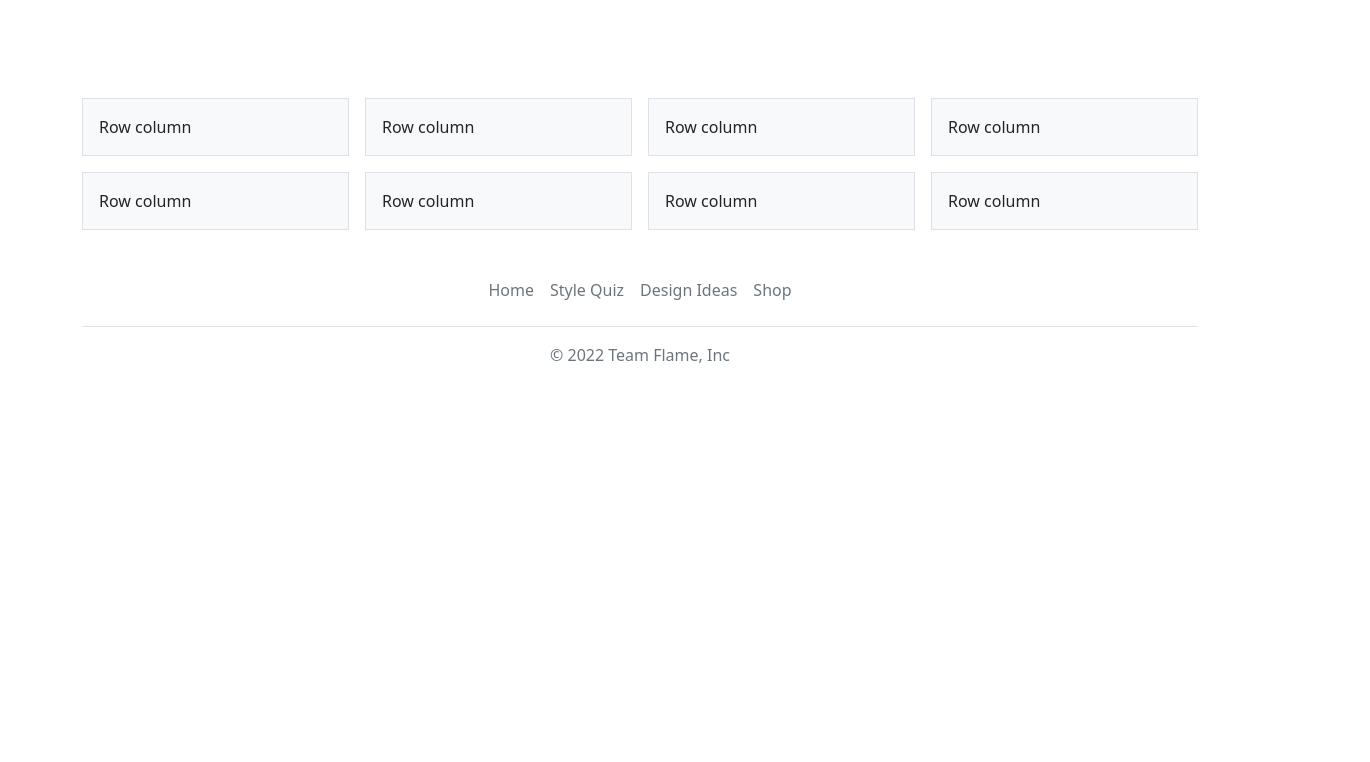
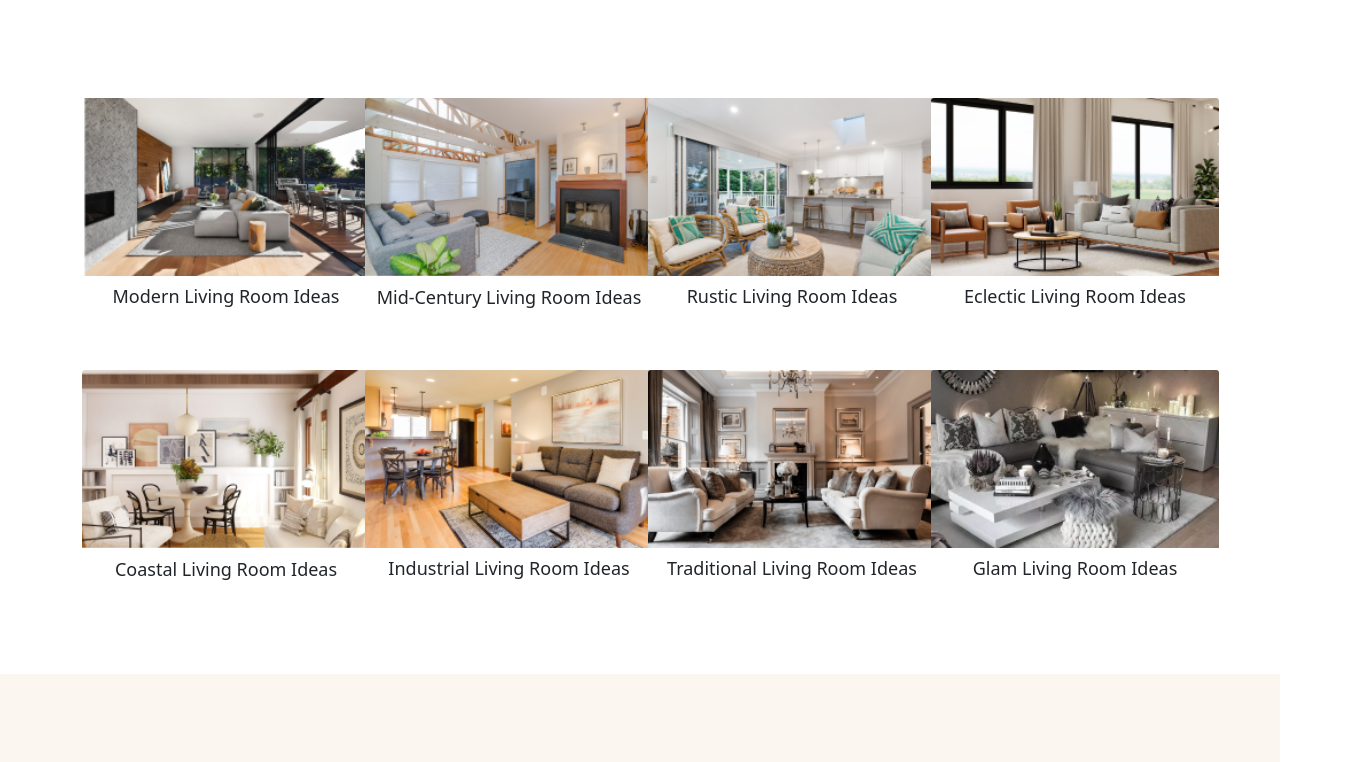
Before and after one commit to PhucDoan00/interior-web, a Next.js app: page /rooms/livingroom in a window 1280 px wide. Shown: the part 418-1180 px from the top of the page, 1370 px wide, since content can reach past the window. Before the commit the page ends 817 px from the top, so only its background shows below. Built offline with nearby package versions, Linux system fonts and the light colour scheme; grey boxes are pictures that could not be loaded.

Commit message:
Design Ideas Living Room

```diff
--- a/pages/rooms/livingroom.js
+++ b/pages/rooms/livingroom.js
@@ -1,4 +1,5 @@
 /* eslint-disable @next/next/no-img-element */
+import CardSlider from '../../components/cardSlider'
 import Footer from '../../components/footer'
 import Layout from '../../components/layout'
 import Topbar from '../../components/topbar'
@@ -12,32 +13,116 @@ export default function LivingRoom() {
         <p className={styles.title}>Living Room Design Ideas</p>
       </section>
 
-      <section className="roomStyles">
+      <section className="roomStyles mb-5">
         <div className="container">
           <div className="row row-cols-2 row-cols-lg-4 g-2 g-lg-3">
+            {/* 1st col */}
             <div className="col">
-              <div className="p-3 border bg-light">Row column</div>
+              <div className="p-0">
+                {/* Card */}
+                <div
+                  className={`card ${styles.cardHover}`}
+                  style={{ width: 18 + 'rem', height: 16 + 'rem' }}
+                >
+                  <img src="/designIdeas/livingroom/6.png" className="card-img-top" alt="Office" />
+                  <h5 className={`card-title ${styles.cardTitle}`}>Modern Living Room Ideas</h5>
+                </div>
+              </div>
             </div>
+            {/* 2nd col */}
             <div className="col">
-              <div className="p-3 border bg-light">Row column</div>
+              <div className="p-0">
+                {/* Card */}
+                <div
+                  className={`card ${styles.cardHover}`}
+                  style={{ width: 18 + 'rem', height: 16 + 'rem' }}
+                >
+                  <img src="/designIdeas/livingroom/5.png" className="card-img-top" alt="Office" />
+                  <h5 className={`card-title ${styles.cardTitle}`}>
+                    Mid-Century Living Room Ideas
+                  </h5>
+                </div>
+              </div>
             </div>
+            {/* 3rd col */}
             <div className="col">
-              <div className="p-3 border bg-light">Row column</div>
+              <div className="p-0">
+                {/* Card */}
+                <div
+                  className={`card ${styles.cardHover}`}
+                  style={{ width: 18 + 'rem', height: 16 + 'rem' }}
+                >
+                  <img src="/designIdeas/livingroom/8.png" className="card-img-top" alt="Office" />
+                  <h5 className={`card-title ${styles.cardTitle}`}>Rustic Living Room Ideas</h5>
+                </div>
+              </div>
             </div>
+            {/* 4th col */}
             <div className="col">
-              <div className="p-3 border bg-light">Row column</div>
+              <div className="p-0">
+                {/* Card */}
+                <div
+                  className={`card ${styles.cardHover}`}
+                  style={{ width: 18 + 'rem', height: 16 + 'rem' }}
+                >
+                  <img src="/designIdeas/livingroom/7.png" className="card-img-top" alt="Office" />
+                  <h5 className={`card-title ${styles.cardTitle}`}>Eclectic Living Room Ideas</h5>
+                </div>
+              </div>
             </div>
+            {/* 5th col */}
             <div className="col">
-              <div className="p-3 border bg-light">Row column</div>
+              <div className="p-0">
+                {/* Card */}
+                <div
+                  className={`card ${styles.cardHover}`}
+                  style={{ width: 18 + 'rem', height: 16 + 'rem' }}
+                >
+                  <img src="/designIdeas/livingroom/4.png" className="card-img-top" alt="Office" />
+                  <h5 className={`card-title ${styles.cardTitle}`}>Coastal Living Room Ideas</h5>
+                </div>
+              </div>
             </div>
+            {/* 6th col */}
             <div className="col">
-              <div className="p-3 border bg-light">Row column</div>
+              <div className="p-0">
+                {/* Card */}
+                <div
+                  className={`card ${styles.cardHover}`}
+                  style={{ width: 18 + 'rem', height: 16 + 'rem' }}
+                >
+                  <img src="/designIdeas/livingroom/3.png" className="card-img-top" alt="Office" />
+                  <h5 className={`card-title ${styles.cardTitle}`}>Industrial Living Room Ideas</h5>
+                </div>
+              </div>
             </div>
+            {/* 7th col */}
             <div className="col">
-              <div className="p-3 border bg-light">Row column</div>
+              <div className="p-0">
+                {/* Card */}
+                <div
+                  className={`card ${styles.cardHover}`}
+                  style={{ width: 18 + 'rem', height: 16 + 'rem' }}
+                >
+                  <img src="/designIdeas/livingroom/1.png" className="card-img-top" alt="Office" />
+                  <h5 className={`card-title ${styles.cardTitle}`}>
+                    Traditional Living Room Ideas
+                  </h5>
+                </div>
+              </div>
             </div>
+            {/* 8th col */}
             <div className="col">
-              <div className="p-3 border bg-light">Row column</div>
+              <div className="p-0">
+                {/* Card */}
+                <div
+                  className={`card ${styles.cardHover}`}
+                  style={{ width: 18 + 'rem', height: 16 + 'rem' }}
+                >
+                  <img src="/designIdeas/livingroom/2.png" className="card-img-top" alt="Office" />
+                  <h5 className={`card-title ${styles.cardTitle}`}>Glam Living Room Ideas</h5>
+                </div>
+              </div>
             </div>
           </div>
         </div>
@@ -51,6 +136,7 @@ LivingRoom.getLayout = function getLayout(page) {
     <Layout>
       <Topbar />
       {page}
+      <CardSlider />
       <Footer />
     </Layout>
   )
--- a/styles/designIdeas.module.css
+++ b/styles/designIdeas.module.css
@@ -1,6 +1,7 @@
 .imageSection {
   background-image: url(/designIdeas/mainImg.png);
   height: 850px;
+  max-width: 100%;
   background-repeat: no-repeat;
   background-size: cover;
 }
@@ -55,3 +56,14 @@
   font-size: 18px;
   font-weight: 400;
 }
+.cardHover {
+  transition: box-shadow 0.3s;
+  /* border-radius: 10px; */
+  /* border: 1px solid #ccc; */
+  border: none;
+}
+
+.cardHover:hover {
+  box-shadow: 0 0 20px rgba(33, 33, 33, 0.2);
+  /* background-color: aqua; */
+}
--- a/styles/rooms/livingrooms.module.css
+++ b/styles/rooms/livingrooms.module.css
@@ -16,8 +16,26 @@
   justify-content: center;
   align-items: center;
   position: relative;
-  bottom: 310px;
+  bottom: 248px;
   color: #fff;
   font-size: 1.5rem;
   letter-spacing: 5px;
 }
+
+.cardTitle {
+  display: flex;
+  flex-direction: column;
+  align-items: center;
+  margin: 10px 10px;
+  font-size: 18px;
+  font-weight: 400;
+}
+
+.cardHover {
+  transition: box-shadow 0.3s;
+  border: none;
+}
+
+.cardHover:hover {
+  box-shadow: 0 0 20px rgba(33, 33, 33, 0.2);
+}
```
Also changed, not shown: pages/designIdeas.js (+9 -6 lines), pages/stylequiz.js (+2 -6 lines).
